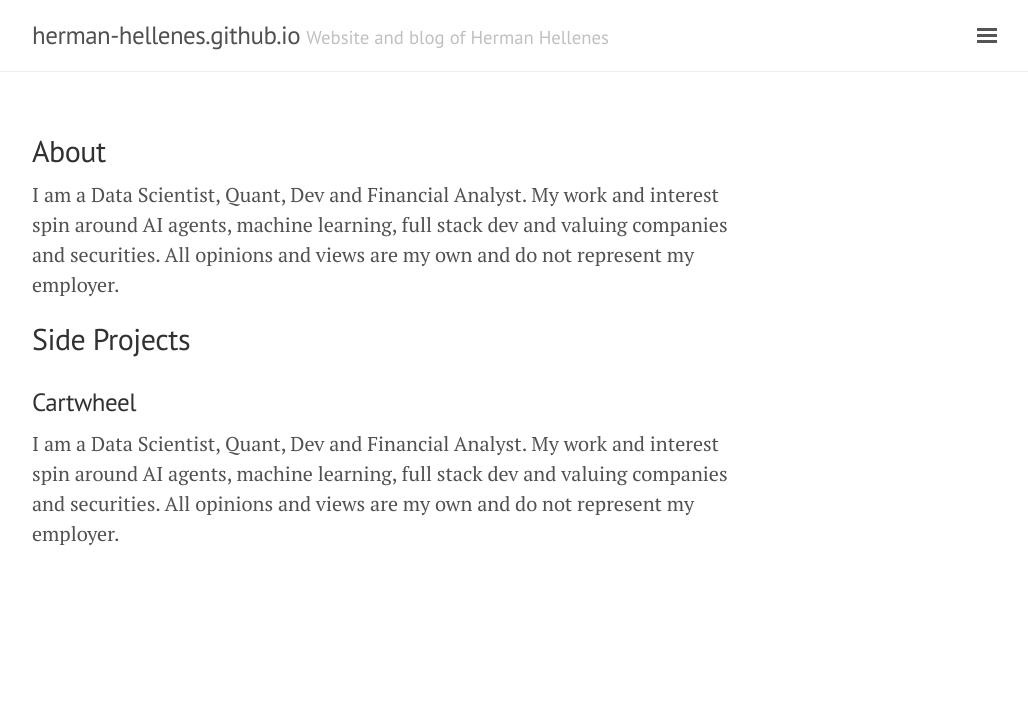
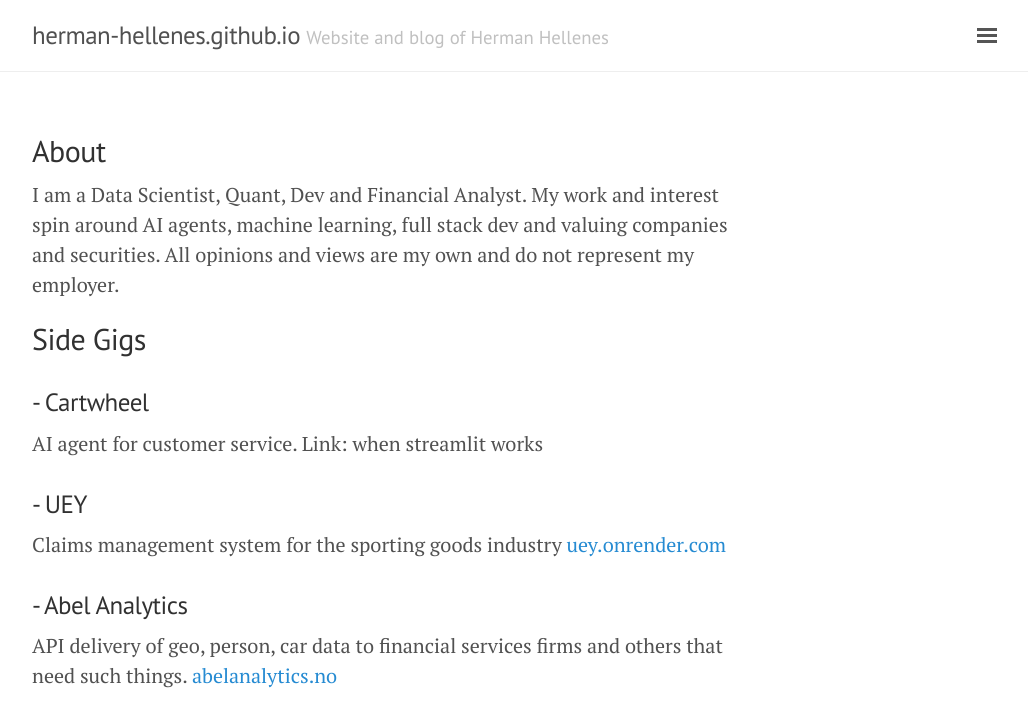
Before and after one commit to herman-hellenes/herman-hellenes.github.io, a Jekyll site: the page built from index.html, in a window 1280 px wide. Shown: the top 727 px of the page, without its empty margins (248-1276 px from the left). Built offline with Jekyll 4.4.1, drawn with Linux system fonts in a browser that asks for light colours; nearby versions of some CDN libraries.

Commit message:
Update index.html

```diff
--- a/index.html
+++ b/index.html
@@ -39,12 +39,24 @@
 
     <!-- Bio here -->
   <section class="meta">
-    <h2>Side Projects</h2>
+    <h2>Side Gigs </h2>
     <section class="copy">
-    <h3>Cartwheel</h3>
+
+    <h3> - Cartwheel</h3>
       <p>
-        I am a Data Scientist, Quant, Dev and Financial Analyst. My work and interest spin around AI agents, machine learning, full stack dev and valuing companies and securities.
-        All opinions and views are my own and do not represent my employer.
+        AI agent for customer service. Link: when streamlit works
+      </p>
+    </section>
+    <h3> - UEY </h3>
+      <p>
+        Claims management system for the sporting goods industry <a href="https://uey.onrender.com">uey.onrender.com</a>
+
+      </p>
+    </section>
+
+     <h3> - Abel Analytics</h3>
+      <p>
+        API delivery of geo, person, car data to financial services firms and others that need such things. <a href="https://www.abelanalytics.no">abelanalytics.no</a>
       </p>
     </section>
 
```
